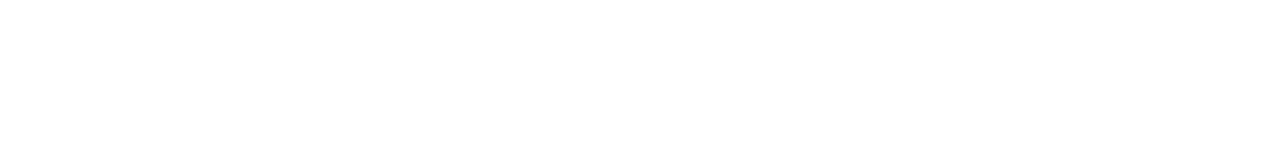
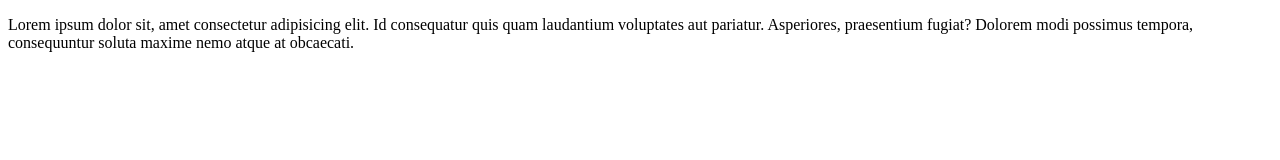
Before and after one commit to AbuJaherRakib/class18, a plain HTML site: page index.html in a window 1280 px wide. Drawn offline with Linux system fonts and the light colour scheme.

Commit message:
add paragraph

```diff
--- a/index.html
+++ b/index.html
@@ -8,6 +8,6 @@
     <link rel="stylesheet" href="./css/style.css">
 </head>
 <body>
-
+    <p>Lorem ipsum dolor sit, amet consectetur adipisicing elit. Id consequatur quis quam laudantium voluptates aut pariatur. Asperiores, praesentium fugiat? Dolorem modi possimus tempora, consequuntur soluta maxime nemo atque at obcaecati.</p>
 </body>
 </html>
```
